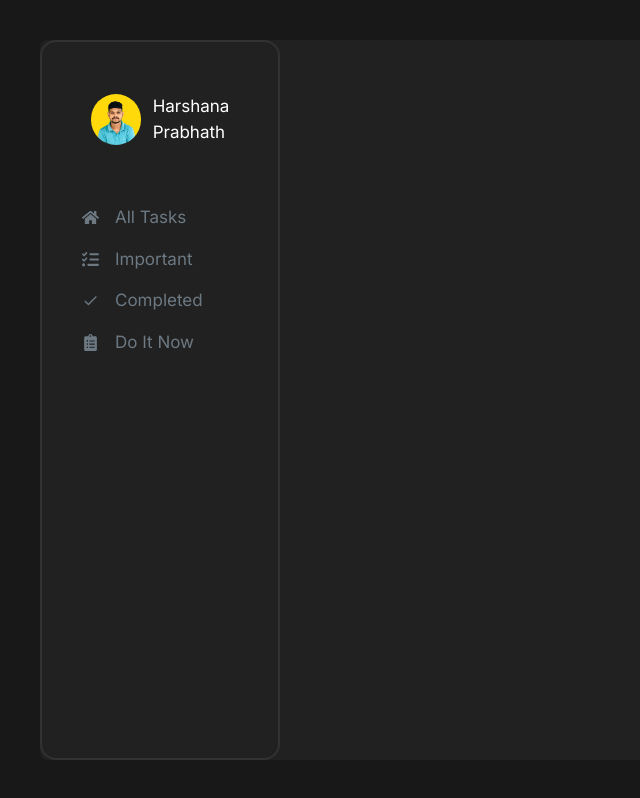
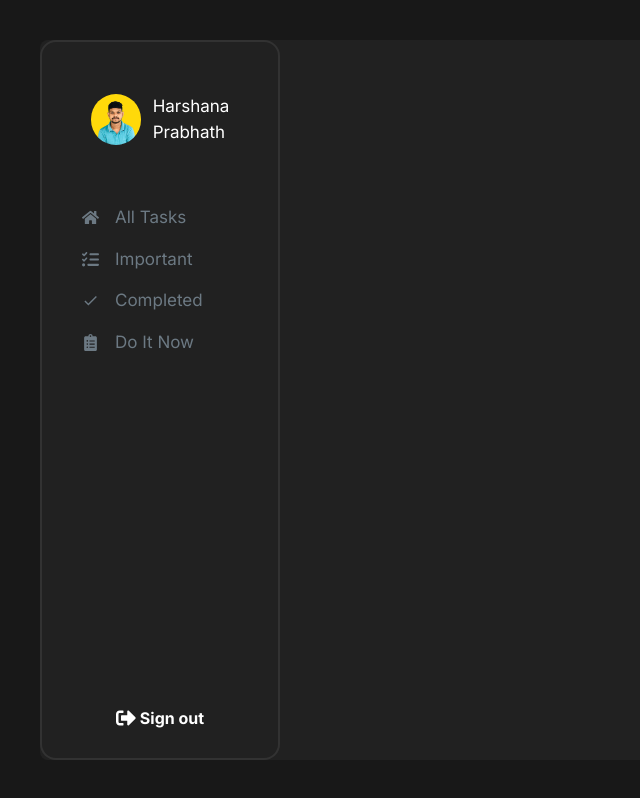
Before and after one commit to BinaryWizardX/TODOAPP, a Next.js app: page /Sidebar in a window 1280 px wide. Shown: the whole page, without its empty margins (0-640 px from the left). Built offline with nearby package versions, Linux system fonts and the light colour scheme; no server answers.

Commit message:
"Sign-Out" Button added

```diff
--- /dev/null
+++ b/app/Button/Button.tsx
@@ -0,0 +1,9 @@
+import React from 'react'
+
+function Button() {
+  return (
+    <div>Button</div>
+  )
+}
+
+export default Button
--- /dev/null
+++ b/app/Components/SignOutButton.tsx
@@ -0,0 +1,15 @@
+'use client'
+
+import { useClerk } from '@clerk/nextjs';
+
+export const SignOutButton = () => {
+  const { signOut } = useClerk();
+
+  return (
+    // Clicking on this button will sign out a user
+    // and reroute them to the "/" (home) page.
+    <button className='text-base' onClick={() => signOut({ redirectUrl: '/' })}>
+      Sign out
+    </button>
+  );
+};
--- a/app/CreateTask/CreateTask.tsx
+++ b/app/CreateTask/CreateTask.tsx
@@ -11,10 +11,10 @@ function CreateTask() {
   return (
     <StyledCreateTask theme={theme}>
 
-        <div className=' flex items-center justify-center gap-2'>
+        <button className=' flex items-center justify-center gap-2'>
             <FaPlus />
             <h1>Create New Task</h1>
-        </div>
+        </button>
 
     </StyledCreateTask>
 
@@ -36,6 +36,11 @@ const StyledCreateTask = styled.div`
     border: 3px dashed ${(props) => props.theme.colorGrey5};
     transition: all 0.3s ease;
 
+    &:hover {
+      background-color: ${(props) => props.theme.colorGrey5};
+      color: ${(props) => props.theme.colorGrey0};
+    }
+
 
 
 
--- a/app/Sidebar/page.tsx
+++ b/app/Sidebar/page.tsx
@@ -6,6 +6,9 @@ import { menu } from '@/app/Utils/Icons'
 import { useRouter } from 'next/navigation'
 import Link from 'next/link'
 import { usePathname } from 'next/navigation'
+import Button from '../Button/Button'
+import { SignOutButton } from '../Components/SignOutButton'
+import { FaSignOutAlt } from "react-icons/fa";
 
 
 import { useGlobalContext,useUpdateGlobalContext } from '../Context/GlobalProvider'
@@ -66,6 +69,10 @@ function Sidebar() {
         }
         )}
       </ul>
+      <div className='w-full absolute bottom-7 justify-center items-center font-bold cursor-pointer flex hover:scale-110 hover:text-red-500 transition ease-in-out delay-150 text-xl gap-1'>
+        <FaSignOutAlt />
+        <SignOutButton />
+      </div>
 
     </StyledSideBar>
   )
--- a/app/TaskItem/TaskItem.tsx
+++ b/app/TaskItem/TaskItem.tsx
@@ -3,6 +3,7 @@ import { useGlobalContext } from '../Context/GlobalProvider';
 import styled from 'styled-components'
 import { FaEdit } from "react-icons/fa";
 import { FaTrash } from "react-icons/fa";
+import {Formatdate} from '../Utils/Formatdate'
 
 interface Task {
   id: string;
@@ -37,13 +38,18 @@ function TaskItem({ task} : Props) {
         </div>
         <div className='lower-part flex flex-col gap-2'>
 
-            <p>{task.date}</p>
+            <p>{Formatdate(task.date)}</p>
           <div className='flex items-center justify-between'>
             <button className={`${task.isCompleted ? 'completed' : 'incompleted'} py-1 px-2 rounded-3xl }`}>{task.isCompleted ? 'Completed' : 'Incomplete'}</button>
 
             <div className='w-3/12 flex justify-between'>
-              <FaEdit className='cursor-pointer' />
-              <FaTrash className='cursor-pointer' />
+              <button>
+                <FaEdit className='cursor-pointer' />
+              </button>
+              <button >
+                <FaTrash className='cursor-pointer' />
+              </button>
+
             </div>
           </div>
         </div>
--- /dev/null
+++ b/app/Utils/Formatdate.js
@@ -0,0 +1,7 @@
+export function Formatdate(date) {
+  const newDate = new Date(date);
+
+  const locale = "en-US"
+
+  return newDate.toLocaleDateString(locale);
+}
--- a/app/layout.tsx
+++ b/app/layout.tsx
@@ -8,6 +8,8 @@ import { ClerkProvider, SignInButton, SignedIn, SignedOut, UserButton } from '@c
 import { auth } from '@clerk/nextjs/server';
 import { redirect } from "next/dist/server/api-utils";
 import Navigate from "./Providers/Navigate";
+import NextTopLoader from 'nextjs-toploader';
+
 
 
 
@@ -37,6 +39,8 @@ export default function RootLayout({
 
 
 
+
+
   return (
     <ClerkProvider>
       <html lang="en">
@@ -44,7 +48,11 @@ export default function RootLayout({
         <body className={inter.className}>
 
 
+          <NextTopLoader
 
+           color= "#27AE60"
+
+           />
 
           <ThemeProvider>
             <SideBarStyleProvider>
--- a/package.json
+++ b/package.json
@@ -13,6 +13,7 @@
     "@prisma/client": "^5.13.0",
     "axios": "^1.6.8",
     "next": "14.2.3",
+    "nextjs-toploader": "^1.6.12",
     "react": "^18",
     "react-dom": "^18",
     "react-hot-toast": "^2.4.1",
```
Also changed, not shown: 1 other file (tests, documents, lock files or other folders).
